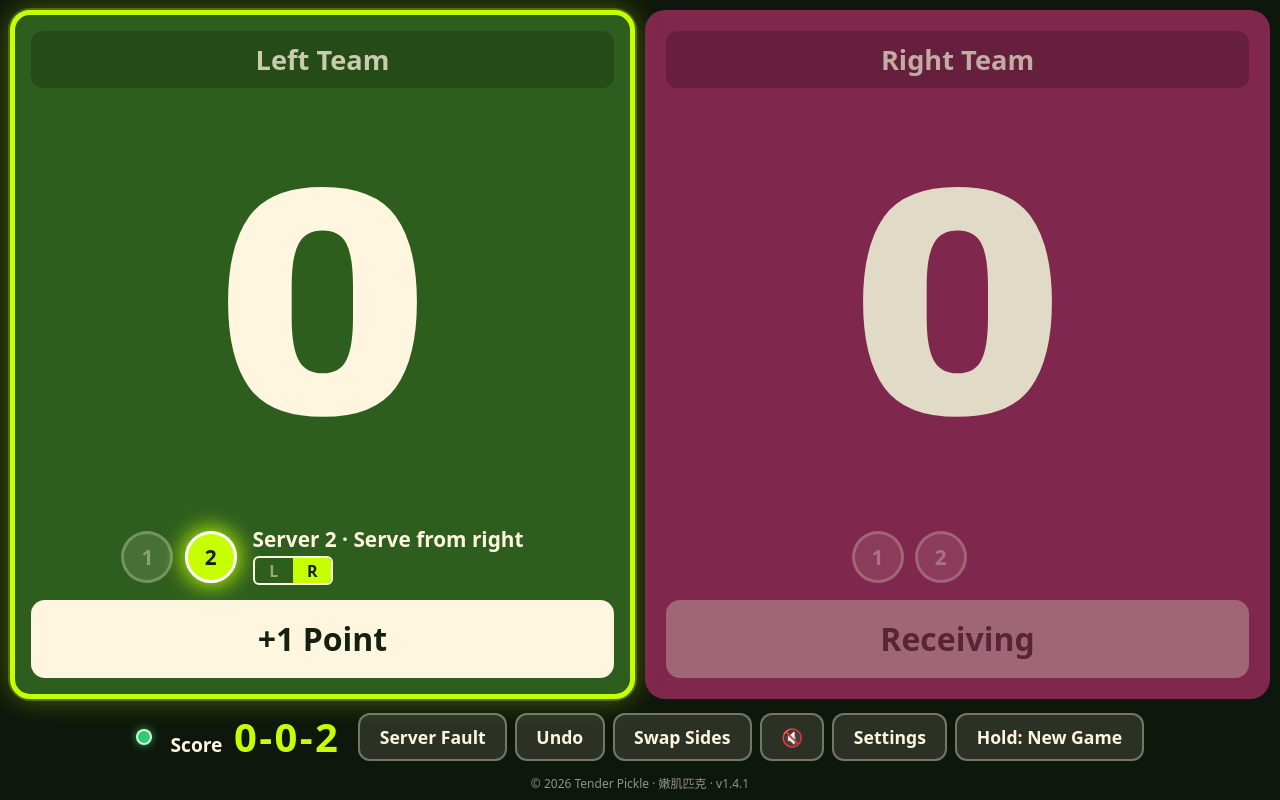
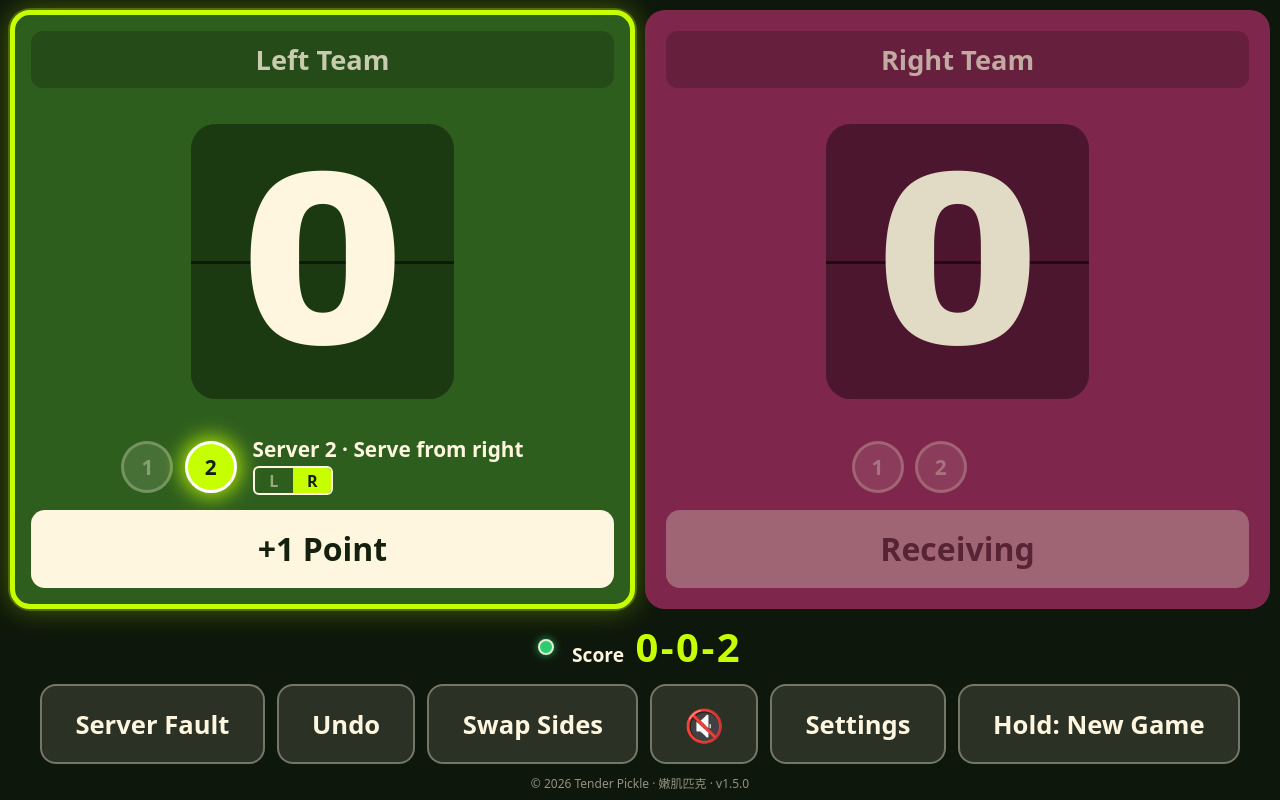
Before and after one commit to hsiao0922/tender-pickle-scoreboard, a plain HTML site: page index.html in a window 1280 px wide. Drawn offline with Linux system fonts and the light colour scheme.

Commit message:
v1.5.0: split-flap score cards and larger action buttons; refresh guide screenshots
Co-Authored-By: Claude Sonnet 5.5 <noreply@anthropic.com>

```diff
--- a/app.js
+++ b/app.js
@@ -4,7 +4,7 @@
 
   var E = PickleEngine;
   var KEY = 'tps.v1';
-  var VERSION = '1.4.1'; // keep in sync with CACHE in sw.js
+  var VERSION = '1.5.0'; // keep in sync with CACHE in sw.js
 
   var I18N = {
     'zh-TW': {
@@ -109,6 +109,53 @@
       point: el.querySelector('.point')
     };
   });
+  slots.forEach(buildFlip);
+
+  /* ---------- flip-card score ---------- */
+  var FLIP_MS = 520;
+  var reduceMotion = window.matchMedia && matchMedia('(prefers-reduced-motion: reduce)').matches;
+
+  function buildFlip(sl) {
+    var el = sl.score;
+    el.textContent = '';
+    var sz = document.createElement('span');
+    sz.className = 'sz';
+    el.appendChild(sz);
+    sl.faces = {};
+    ['t', 'bo', 'ft', 'fb'].forEach(function (k) {
+      var h = document.createElement('i');
+      h.className = 'h ' + k;
+      h.setAttribute('aria-hidden', 'true');
+      h.appendChild(document.createElement('b'));
+      el.appendChild(h);
+      sl.faces[k] = h.firstChild;
+    });
+    sl.sz = sz;
+    sl.shown = null;
+  }
+  function faces(sl, top, bottom, flapTop, flapBottom) {
+    sl.faces.t.textContent = top;
+    sl.faces.bo.textContent = bottom;
+    sl.faces.ft.textContent = flapTop;
+    sl.faces.fb.textContent = flapBottom;
+  }
+  function setScore(sl, val) {
+    val = String(val);
+    if (sl.shown === val) return;
+    var old = sl.shown;
+    sl.shown = val;
+    sl.sz.textContent = val;
+    clearTimeout(sl.flipTimer);
+    sl.score.classList.remove('flipping');
+    if (old === null || reduceMotion) { faces(sl, val, val, val, val); return; }
+    faces(sl, val, old, old, val);
+    void sl.score.offsetWidth; // restart the CSS animation
+    sl.score.classList.add('flipping');
+    sl.flipTimer = setTimeout(function () {
+      faces(sl, val, val, val, val);
+      sl.score.classList.remove('flipping');
+    }, FLIP_MS);
+  }
 
   /* ---------- render ---------- */
   function render() {
@@ -128,7 +175,7 @@
       sl.name.placeholder = slot === 0 ? t('left') : t('right');
       sl.name.setAttribute('aria-label', t('nameLabel'));
 
-      sl.score.textContent = g.scores[team];
+      setScore(sl, g.scores[team]);
 
       sl.lamps.forEach(function (lamp) {
         lamp.classList.toggle('on', serving && Number(lamp.dataset.n) === g.serverNum);
--- a/style.css
+++ b/style.css
@@ -92,15 +92,51 @@ button { font: inherit; color: inherit; cursor: pointer; }
   container-type: size;
 }
 .score {
+  --card: #1c3a12;
+  position: relative;
   font-weight: 900;
   line-height: 1;
   font-family: "Segoe UI Black", "Arial Black", "Helvetica Neue", system-ui, sans-serif;
   font-variant-numeric: tabular-nums;
   font-size: clamp(4rem, 26vmin, 16rem);
+  padding: .06em .2em;
+  perspective: 6em;
 }
 @supports (container-type: size) {
-  .score { font-size: min(78cqh, 60cqw); }
+  .score { font-size: min(76cqh, 50cqw); }
 }
+.team[data-team="1"] .score { --card: #561834; }
+
+/* flip-card: sizer keeps the layout, four half-cards do the drawing */
+.score .sz { color: transparent; }
+.score .h {
+  position: absolute;
+  left: 0; right: 0;
+  height: 50%;
+  overflow: hidden;
+  background: var(--card);
+  font-style: normal;
+  backface-visibility: hidden;
+  -webkit-backface-visibility: hidden;
+}
+.score .h b {
+  position: absolute;
+  left: 0; right: 0;
+  height: 200%;
+  display: grid;
+  place-items: center;
+  font-weight: inherit;
+  padding: .06em 0;
+}
+.score .t, .score .ft { top: 0; border-radius: .1em .1em 0 0; transform-origin: 50% 100%; }
+.score .t b, .score .ft b { top: 0; }
+.score .bo, .score .fb { bottom: 0; border-radius: 0 0 .1em .1em; transform-origin: 50% 0; box-shadow: inset 0 .012em 0 rgba(0, 0, 0, .55); }
+.score .bo b, .score .fb b { bottom: 0; }
+.score .ft, .score .fb { visibility: hidden; }
+.score.flipping .ft { visibility: visible; animation: flip-top .26s ease-in forwards; }
+.score.flipping .fb { visibility: visible; transform: rotateX(90deg); animation: flip-bottom .26s .26s ease-out forwards; }
+@keyframes flip-top { to { transform: rotateX(-90deg); } }
+@keyframes flip-bottom { to { transform: rotateX(0); } }
 
 /* ---------- serve lights ---------- */
 .serve {
@@ -203,9 +239,20 @@ button { font: inherit; color: inherit; cursor: pointer; }
   font-weight: 800;
   font-size: clamp(.9rem, 2.2vmin, 1.2rem);
 }
+#actions { gap: 12px; }
+#actions button {
+  min-height: clamp(60px, max(10vmin, 5vw), 96px);
+  padding: 0 1.3em;
+  border-radius: 16px;
+  font-size: clamp(1.1rem, max(3.2vmin, 1.6vw), 1.9rem);
+}
 #actions button:active { background: rgba(255, 246, 224, .25); }
 #fault { background: rgba(240, 98, 146, .25); border-color: var(--pink); }
-#voice { font-size: 1.3rem; padding: 0 .8em; }
+#voice { font-size: clamp(1.5rem, 4vmin, 2.2rem) !important; padding: 0 1em !important; }
+@media (orientation: portrait) and (max-width: 640px) {
+  #actions { display: grid; grid-template-columns: repeat(3, 1fr); width: 100%; gap: 8px; }
+  #actions button { padding: 0 .3em; font-size: 1.1rem; }
+}
 
 #newgame { position: relative; overflow: hidden; touch-action: none; }
 #newgame::after {
@@ -320,7 +367,7 @@ dialog input[type="range"] { flex: 1; max-width: 220px; accent-color: var(--lamp
   #bar { padding: 4px; gap: 4px 10px; flex-wrap: nowrap; }
   #callout-box span { display: none; }
   #actions { flex-wrap: nowrap; gap: 4px; }
-  #actions button { min-height: 40px; padding: 0 .55em; font-size: .8rem; white-space: nowrap; }
-  #voice { font-size: 1.1rem !important; }
+  #actions button { min-height: 50px; padding: 0 .7em; font-size: .9rem; white-space: nowrap; border-radius: 12px; }
+  #voice { font-size: 1.2rem !important; padding: 0 .8em !important; }
   footer { display: none; }
 }
--- a/sw.js
+++ b/sw.js
@@ -3,7 +3,7 @@
  * when offline (or the network is slower than TIMEOUT) the cached copy is used.
  * Bump CACHE (and VERSION in app.js) when any file changes.
  */
-var CACHE = 'tender-pickle-v1.4.1';
+var CACHE = 'tender-pickle-v1.5.0';
 var TIMEOUT = 4000;
 var FILES = [
   './', 'index.html', 'style.css', 'engine.js', 'app.js', 'manifest.json',
```
Also changed, not shown: guide/index.html (+1 -1 lines), guide/img/annotated.png, guide/img/landscape.png, guide/img/settings.png, guide/img/sideout.png, guide/img/start.png, guide/img/win.png.
